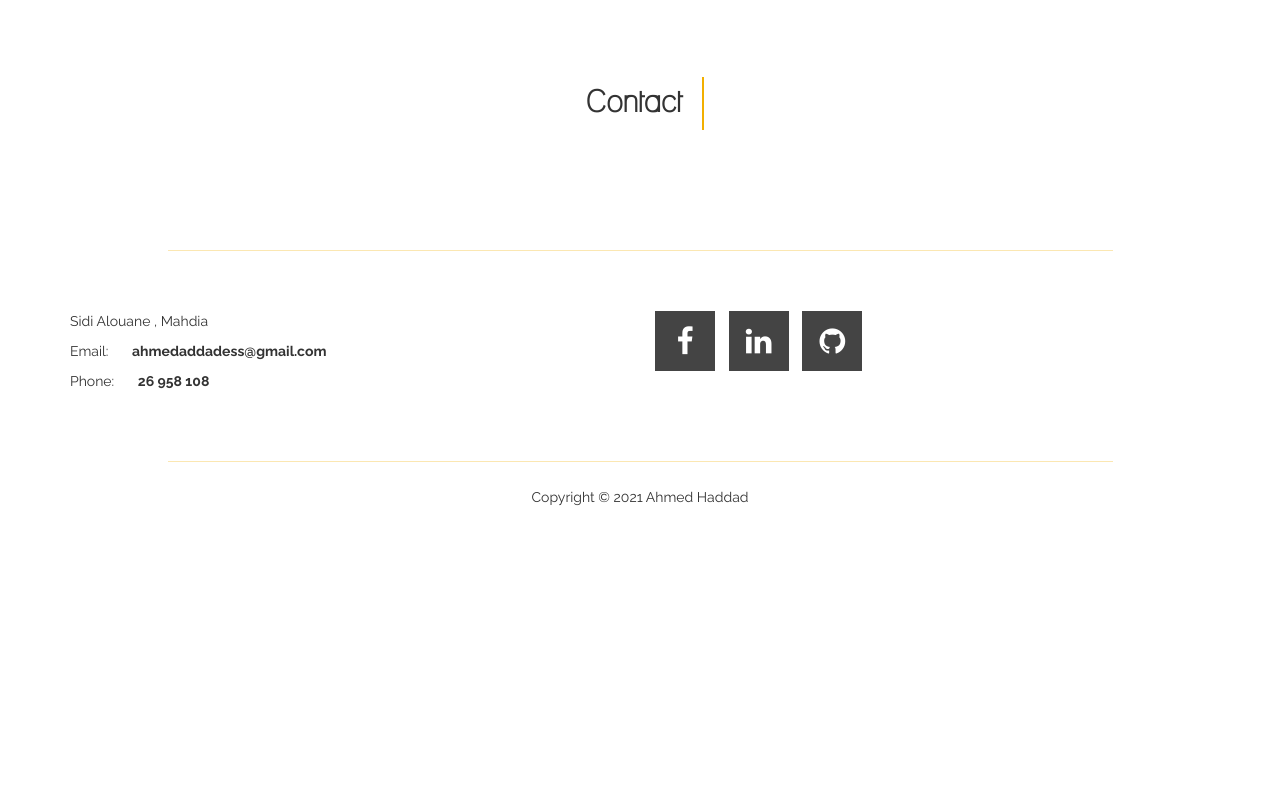
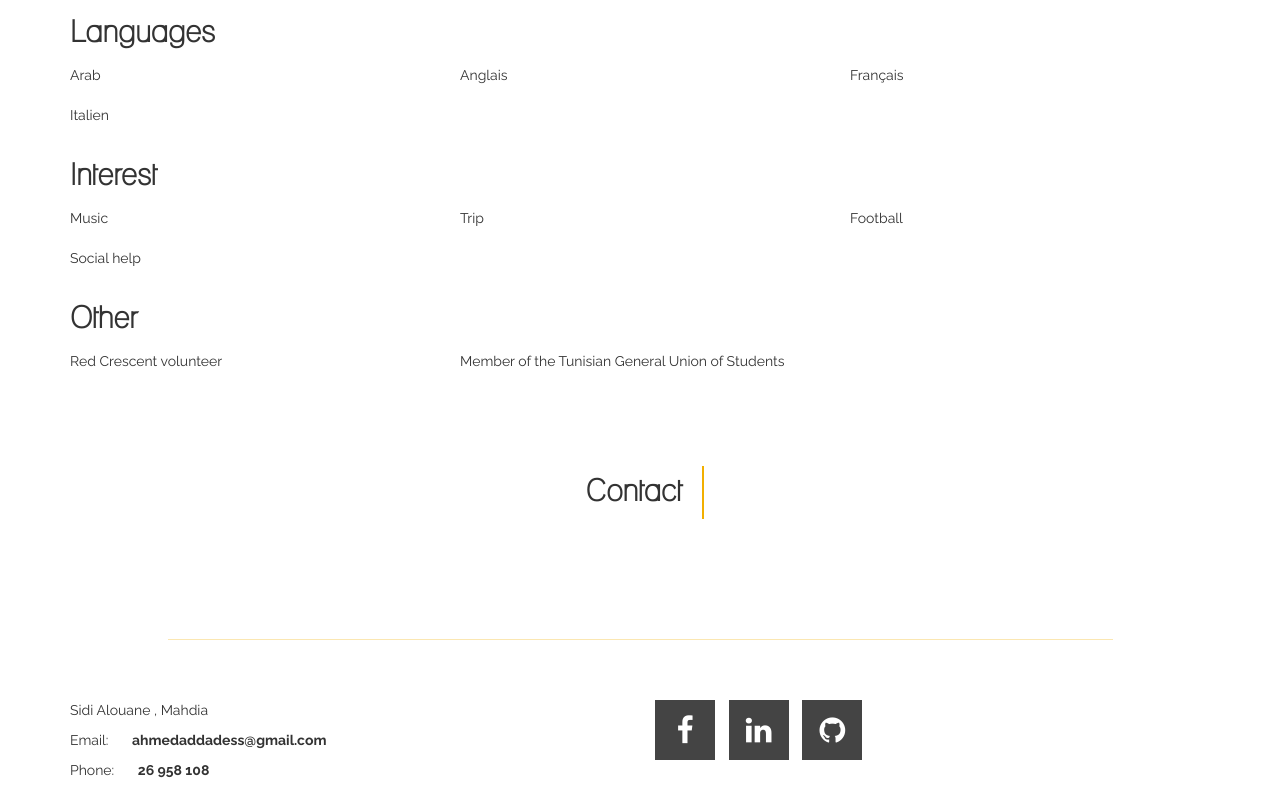
Before and after one commit to haddadahme/portfolio, a plain HTML site: page index.html in a window 1280 px wide. Shown: the part 1949-2743 px from the top of the page. Before the commit the page ends 2491 px from the top, so only its background shows below. Drawn offline with Linux system fonts and the light colour scheme.

Commit message:
Update index.html

```diff
--- a/index.html
+++ b/index.html
@@ -81,7 +81,7 @@ http://www.tooplate.com/view/2080-minimax
 	</div>
 </div>
 <!-- service section -->
-<div id="skill">
+<div class="skill">
 	<div class="container">
 		<div class="row">
 			<div class="col-md-12 col-sm-12">
@@ -127,6 +127,94 @@ http://www.tooplate.com/view/2080-minimax
 		</div>
 	</div>
 </div>
+	<div class="skill">
+	<div class="container">
+		<div class="row">
+			<div class="col-md-12 col-sm-12">
+				<h2>Languages</h2>
+			</div>
+			<div class="col-md-4 col-sm-4">
+				<p>Arab</p>
+
+
+
+
+			</div>
+			<div class="col-md-4 col-sm-4">
+				<p>Anglais</p>
+
+			</div>
+			<div class="col-md-4 col-sm-4">
+				<p>Français</p>
+
+			</div>
+			<div class="col-md-4 col-sm-4">
+				<p>Italien</p>
+			</div>
+
+
+
+
+
+
+		</div>
+	</div>
+</div>
+	<div class="skill">
+	<div class="container">
+		<div class="row">
+			<div class="col-md-12 col-sm-12">
+				<h2>Interest</h2>
+			</div>
+			<div class="col-md-4 col-sm-4">
+				<p>Music</p>
+
+
+
+
+			</div>
+			<div class="col-md-4 col-sm-4">
+				<p>Trip</p>
+
+			</div>
+			<div class="col-md-4 col-sm-4">
+				<p>Football</p>
+
+			</div>
+			<div class="col-md-4 col-sm-4">
+				<p>Social help</p>
+			</div>
+
+
+
+
+
+
+		</div>
+	</div>
+</div>
+	<div class="skill">
+	<div class="container">
+		<div class="row">
+			<div class="col-md-12 col-sm-12">
+				<h2>Other</h2>
+			</div>
+			<div class="col-md-4 col-sm-4">
+				<p>Red Crescent volunteer</p>
+
+
+
+
+			</div>
+			<div class="col-md-4 col-sm-4">
+				<p>Member of the Tunisian General Union of Students</p>
+
+			</div>
+
+		</div>
+	</div>
+</div>
+
 
 <!-- divider section -->
 
```
